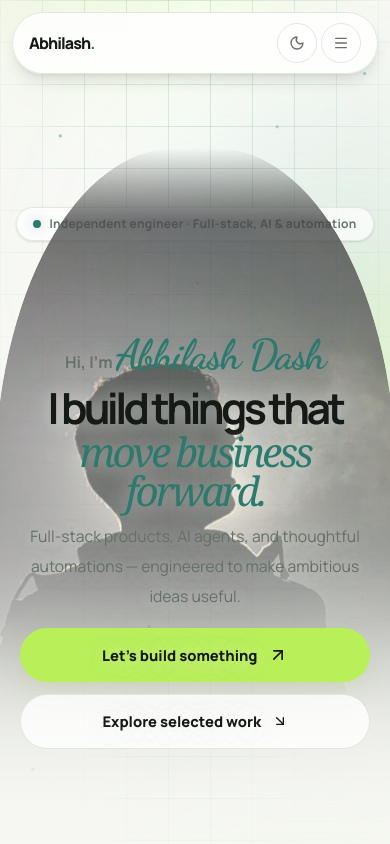
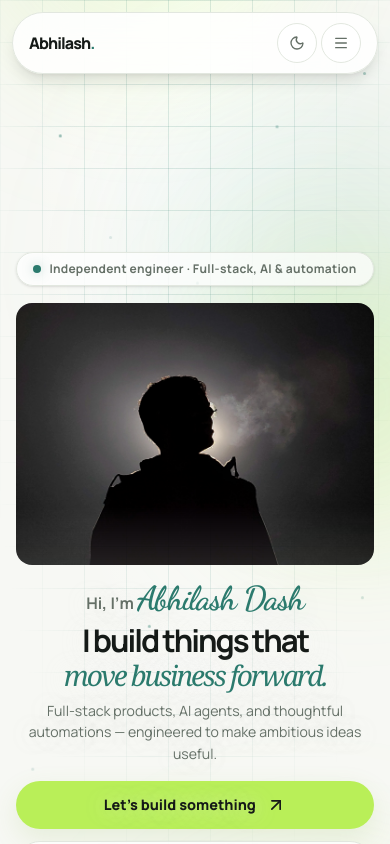
Before and after one commit to AbhilashDash10082k4/portfolio, a Next.js app: page / in a window 390 px wide. Shown: the top 844 px of the page. Built offline with nearby package versions, Linux system fonts and the light colour scheme.

Commit message:
Improve responsive hero and dark background contrast

```diff
--- a/app/globals.css
+++ b/app/globals.css
@@ -1007,3 +1007,108 @@ textarea {
 @media (prefers-reduced-motion: reduce) {
   .hero-portrait-layer, .hero-copy-layer, .hero-editorial-note, .service-story-row { animation: none !important; opacity: 1 !important; transform: none !important; }
 }
+
+
+/* Cross-browser hero layout: portrait first, all copy and CTAs beneath it. */
+.hero-stage {
+  display: flex;
+  min-height: 0;
+  flex-direction: column;
+  align-items: center;
+  justify-content: flex-start;
+  gap: 0;
+  padding-block: clamp(5.5rem, 11vh, 7.5rem) 2.25rem;
+  text-align: center;
+}
+.hero-stage > .hero-eyebrow { order: 0; margin-bottom: clamp(1rem, 2vh, 1.5rem); }
+.hero-portrait-layer {
+  position: relative;
+  order: 1;
+  inset: auto;
+  width: min(100%, 68rem);
+  height: clamp(15rem, 37vh, 25rem);
+  overflow: hidden;
+  border: 0;
+  border-radius: 1.25rem;
+  background: transparent;
+  box-shadow: none;
+  -webkit-backdrop-filter: none;
+  backdrop-filter: none;
+  mask-image: none;
+}
+.hero-portrait-layer::after { display: none; }
+.hero-portrait-layer img {
+  position: absolute;
+  inset: 0;
+  width: 100%;
+  height: 100%;
+  object-fit: cover;
+  object-position: center 34%;
+  opacity: 1;
+  filter: saturate(.84) contrast(1.02);
+  mask-image: linear-gradient(to bottom, #000 0%, #000 78%, rgba(0,0,0,.88) 100%);
+}
+.hero-copy-layer {
+  position: relative;
+  z-index: 1;
+  order: 2;
+  width: min(100%, 68rem);
+  padding: clamp(.8rem, 1.8vh, 1.3rem) .5rem 0;
+}
+.hero-copy-layer .hero-name-script { font-size: clamp(2.2rem, 4.4vw, 3.7rem); }
+.hero-copy-layer .page-title {
+  max-width: 100%;
+  font-size: clamp(2.05rem, 4.2vw, 4.2rem);
+  line-height: 1.02;
+  letter-spacing: -.065em;
+}
+.hero-title-italic { font-size: .9em; }
+.hero-copy-layer .page-copy { margin-top: .65rem; font-size: clamp(.88rem, 1.15vw, 1rem); line-height: 1.55; }
+.hero-copy-layer .hero-actions { margin-top: 1rem; }
+.hero-editorial-note { display: none; }
+@media (min-width: 768px) and (max-height: 950px) {
+  .hero-stage { padding-top: 6.5rem; padding-bottom: 1rem; }
+  .hero-portrait-layer { height: clamp(13rem, 32vh, 21rem); }
+  .hero-copy-layer { padding-top: .7rem; }
+  .hero-copy-layer .hero-name { margin-bottom: .1rem; }
+  .hero-copy-layer .hero-name-script { font-size: clamp(2rem, 3.6vw, 3rem); }
+  .hero-copy-layer .page-title { font-size: clamp(2rem, 3.4vw, 3.4rem); }
+  .hero-copy-layer .page-copy { margin-top: .45rem; }
+  .hero-copy-layer .hero-actions { margin-top: .7rem; }
+}
+@media (max-width: 767px) {
+  .hero-stage { padding-top: 6.5rem; padding-bottom: 2rem; }
+  .hero-portrait-layer { width: 100%; height: clamp(14rem, 31vh, 21rem); border-radius: 1rem; }
+  .hero-copy-layer { padding-inline: 0; }
+  .hero-copy-layer .hero-name-script { font-size: clamp(2rem, 8.5vw, 3rem); }
+  .hero-copy-layer .page-title { font-size: clamp(1.85rem, 8vw, 3rem); }
+  .hero-copy-layer .hero-actions { flex-direction: column; align-items: stretch; }
+  .hero-copy-layer .primary-button, .hero-copy-layer .secondary-button { min-height: 3rem; padding-block: .7rem; font-size: .9rem; }
+}
+@media (max-height: 780px) and (min-width: 768px) {
+  .hero-stage { padding-top: 5.5rem; }
+  .hero-portrait-layer { height: 29vh; }
+  .hero-copy-layer .page-title { font-size: clamp(1.9rem, 3vw, 3rem); }
+}
+/* Keep dark mode genuinely dark; preserve the lime accent and strengthen the grid. */
+.dark .studio-background {
+  background:
+    radial-gradient(ellipse at 50% -10%, rgba(185,239,88,.055), transparent 58%),
+    var(--background);
+}
+.dark .studio-aurora { opacity: .23; filter: blur(76px); }
+.dark .studio-aurora-one { background: radial-gradient(ellipse, rgba(185,239,88,.46), transparent 72%); }
+.dark .studio-aurora-two { background: radial-gradient(ellipse, rgba(75,171,145,.32), transparent 72%); }
+.dark .studio-aurora-three { opacity: .18; }
+.dark .studio-grid {
+  opacity: 1;
+  background-image:
+    linear-gradient(to right, rgba(125,177,145,.19) 1px, transparent 1px),
+    linear-gradient(to bottom, rgba(125,177,145,.19) 1px, transparent 1px);
+  mask-image: radial-gradient(ellipse at 50% 18%, #000 0%, rgba(0,0,0,.8) 55%, rgba(0,0,0,.25) 100%);
+}
+/* The GSAP scrub controls hero fading; avoid browser-dependent CSS scroll timelines. */
+.hero-portrait-layer, .hero-copy-layer, .hero-editorial-note { animation: none !important; }
+@media (prefers-reduced-motion: reduce) {
+  .hero-portrait-layer, .hero-copy-layer { opacity: 1 !important; transform: none !important; }
+}
```
